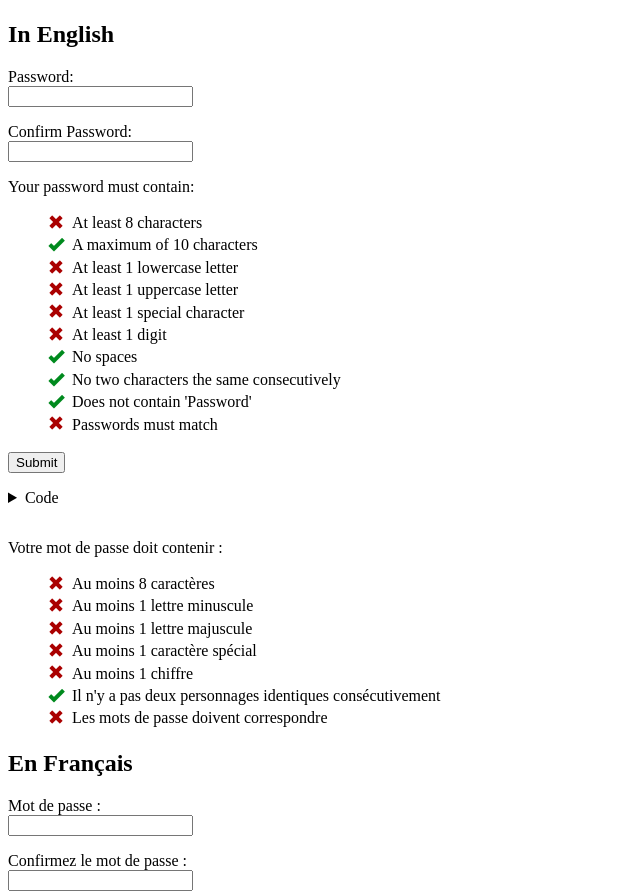
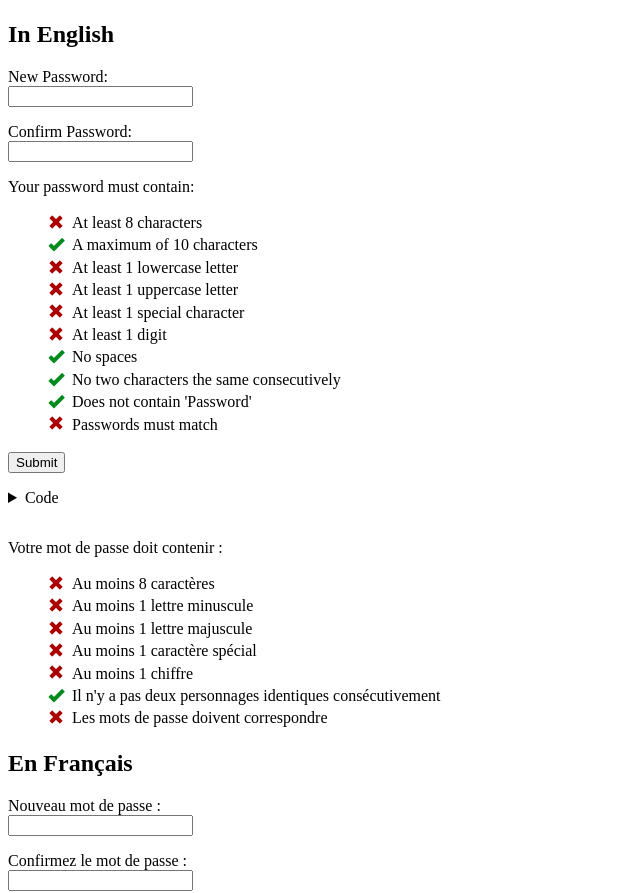
Before and after one commit to andrewnordlund/passwordRequirements, a plain HTML site: page pwReqTest-3.html in a window 1280 px wide. Shown: the part 59-952 px from the top of the page, without its empty margins (0-640 px from the left). Drawn offline with Linux system fonts and the light colour scheme.

```diff
--- a/pwReqTest-3.html
+++ b/pwReqTest-3.html
@@ -23,7 +23,7 @@
 				<section>
 					<h2>In English</h2>
 					<div class="fieldHolder">
-						<label for="pword1">Password:</label>
+						<label for="pword1">New Password:</label>
 						<input name="pword1" id="pword1" type="password" class="newPassword lowercase uppercase specialChar digit doubleChars nospaces" data-minchars="8" data-maxchars="10" data-match="pword2" data-passwordRequirementsDiv="passwordRequirementsEn">
 					</div>
 					<div class="fieldHolder">
@@ -62,7 +62,7 @@
 					<div id="passwordRequirementsFr"></div>
 					<h2>En Français</h2>
 					<div class="fieldHolder">
-						<label for="pword3">Mot de passe :</label>
+						<label for="pword3">Nouveau mot de passe :</label>
 						<input name="pword3" id="pword3" type="password" class="newPassword lowercase uppercase specialChar digit doubleChars" data-minchars="8" data-match="pword4"  data-passwordRequirementsDiv="passwordRequirementsFr">
 					</div>
 					<div class="fieldHolder">
```
Also changed, not shown: README.md.
